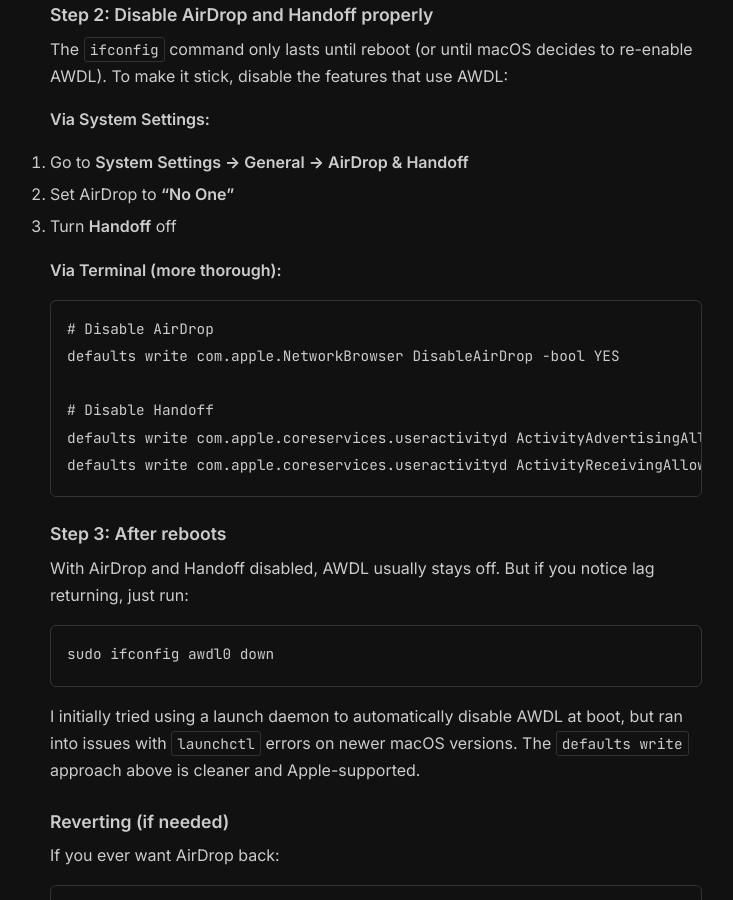
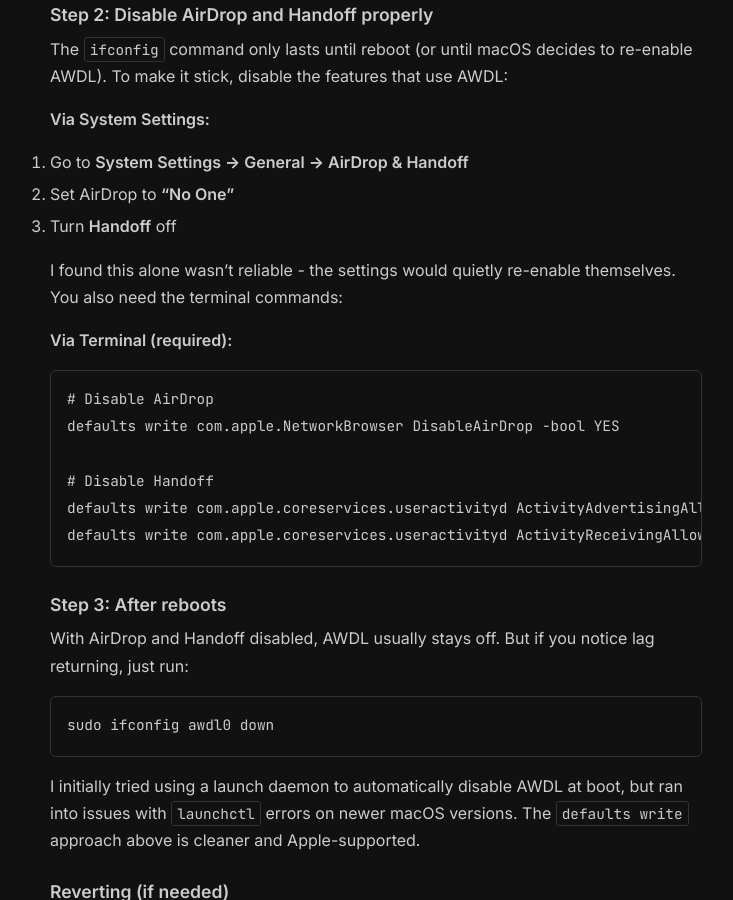
Before and after one commit to AdamLovattDevOps/adamlovattdevops.github.io, a Jekyll site: the page built from _posts/2026-02-05-awdl-latency-killer.md, in a window 1280 px wide and 900 px high, scrolled down 2779 px. Shown: the whole window, without its empty margins (264-997 px from the left). Built offline with Jekyll 4.4.1, drawn with Linux system fonts in a browser that asks for light colours.

Commit message:
Clarify that terminal commands are required, not optional
System Settings alone re-enables itself

Co-Authored-By: Claude Opus 4.5 <noreply@anthropic.com>

````diff
--- a/_posts/2026-02-05-awdl-latency-killer.md
+++ b/_posts/2026-02-05-awdl-latency-killer.md
@@ -67,7 +67,9 @@ The `ifconfig` command only lasts until reboot (or until macOS decides to re-ena
 2. Set AirDrop to **"No One"**
 3. Turn **Handoff** off
 
-**Via Terminal (more thorough):**
+I found this alone wasn't reliable - the settings would quietly re-enable themselves. You also need the terminal commands:
+
+**Via Terminal (required):**
 ```bash
 # Disable AirDrop
 defaults write com.apple.NetworkBrowser DisableAirDrop -bool YES
````
